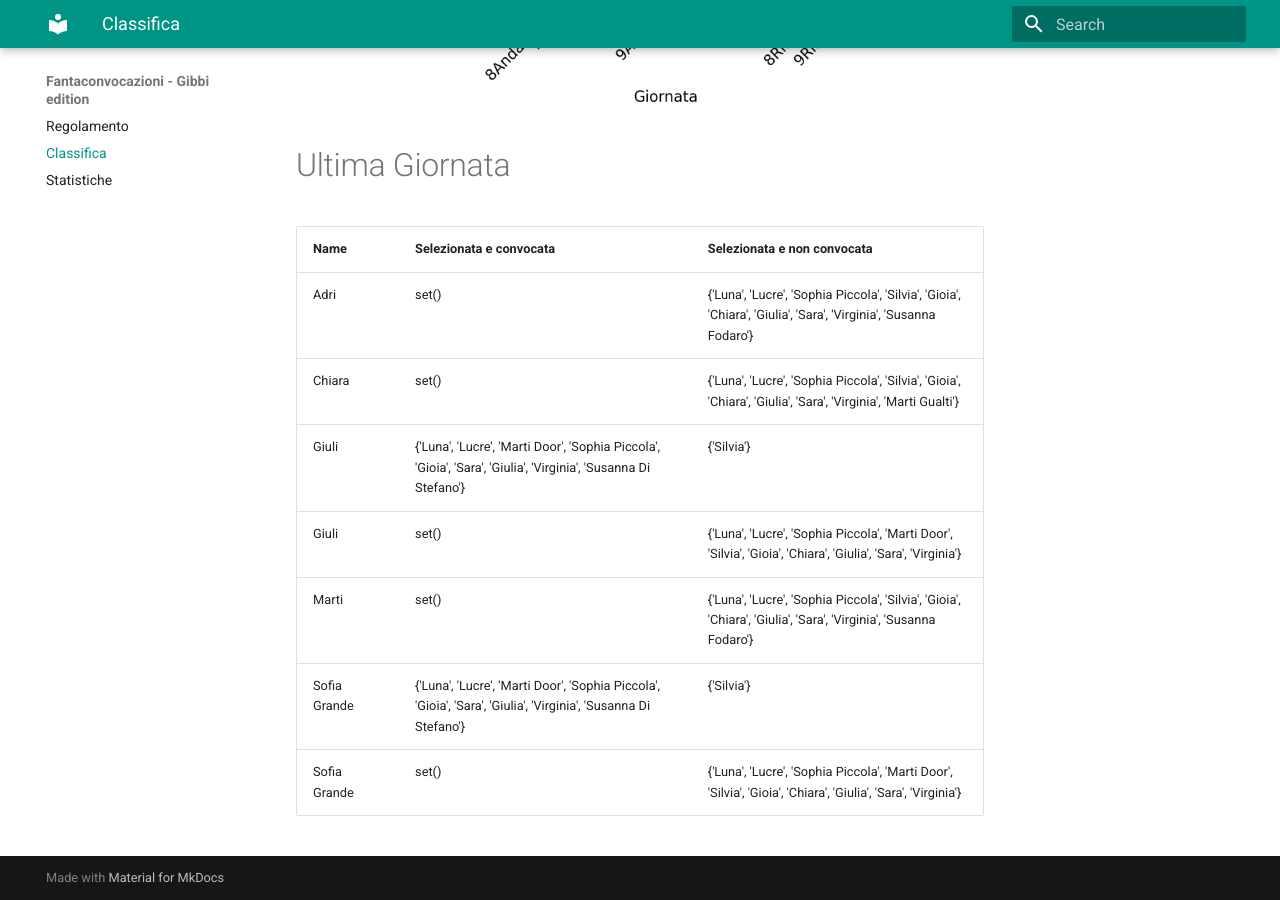
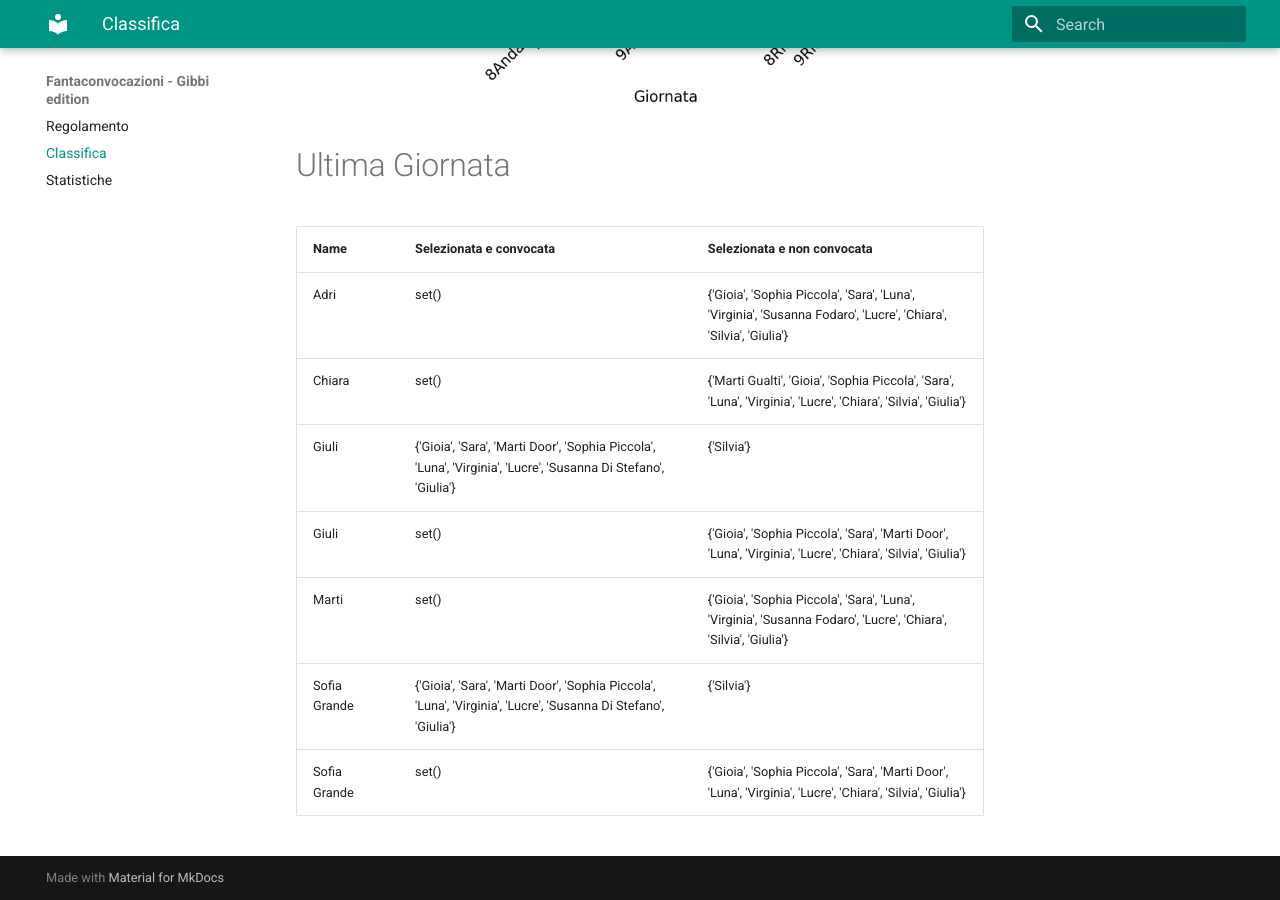
Before and after one commit to martinig94/fantagibbi, an MkDocs documentation site: the page built from docs/Classifica.md, in a window 1280 px wide and 900 px high, scrolled down 1003 px. Built offline with MkDocs 1.6.1 and Material for MkDocs 9.7.7, drawn with Linux system fonts in a browser that asks for light colours.

Commit message:
Auto-update from main.py

```diff
--- a/docs/Classifica.md
+++ b/docs/Classifica.md
@@ -18,11 +18,11 @@
 <!-- START_TABLE CORRECT -->
 | Name         | Selezionata e convocata                                                                                        | Selezionata e non convocata                                                                                      |
 |:-------------|:---------------------------------------------------------------------------------------------------------------|:-----------------------------------------------------------------------------------------------------------------|
-| Adri         | set()                                                                                                          | {'Luna', 'Lucre', 'Sophia Piccola', 'Silvia', 'Gioia', 'Chiara', 'Giulia', 'Sara', 'Virginia', 'Susanna Fodaro'} |
-| Chiara       | set()                                                                                                          | {'Luna', 'Lucre', 'Sophia Piccola', 'Silvia', 'Gioia', 'Chiara', 'Giulia', 'Sara', 'Virginia', 'Marti Gualti'}   |
-| Giuli        | {'Luna', 'Lucre', 'Marti Door', 'Sophia Piccola', 'Gioia', 'Sara', 'Giulia', 'Virginia', 'Susanna Di Stefano'} | {'Silvia'}                                                                                                       |
-| Giuli        | set()                                                                                                          | {'Luna', 'Lucre', 'Sophia Piccola', 'Marti Door', 'Silvia', 'Gioia', 'Chiara', 'Giulia', 'Sara', 'Virginia'}     |
-| Marti        | set()                                                                                                          | {'Luna', 'Lucre', 'Sophia Piccola', 'Silvia', 'Gioia', 'Chiara', 'Giulia', 'Sara', 'Virginia', 'Susanna Fodaro'} |
-| Sofia Grande | {'Luna', 'Lucre', 'Marti Door', 'Sophia Piccola', 'Gioia', 'Sara', 'Giulia', 'Virginia', 'Susanna Di Stefano'} | {'Silvia'}                                                                                                       |
-| Sofia Grande | set()                                                                                                          | {'Luna', 'Lucre', 'Sophia Piccola', 'Marti Door', 'Silvia', 'Gioia', 'Chiara', 'Giulia', 'Sara', 'Virginia'}     |
+| Adri         | set()                                                                                                          | {'Gioia', 'Sophia Piccola', 'Sara', 'Luna', 'Virginia', 'Susanna Fodaro', 'Lucre', 'Chiara', 'Silvia', 'Giulia'} |
+| Chiara       | set()                                                                                                          | {'Marti Gualti', 'Gioia', 'Sophia Piccola', 'Sara', 'Luna', 'Virginia', 'Lucre', 'Chiara', 'Silvia', 'Giulia'}   |
+| Giuli        | {'Gioia', 'Sara', 'Marti Door', 'Sophia Piccola', 'Luna', 'Virginia', 'Lucre', 'Susanna Di Stefano', 'Giulia'} | {'Silvia'}                                                                                                       |
+| Giuli        | set()                                                                                                          | {'Gioia', 'Sophia Piccola', 'Sara', 'Marti Door', 'Luna', 'Virginia', 'Lucre', 'Chiara', 'Silvia', 'Giulia'}     |
+| Marti        | set()                                                                                                          | {'Gioia', 'Sophia Piccola', 'Sara', 'Luna', 'Virginia', 'Susanna Fodaro', 'Lucre', 'Chiara', 'Silvia', 'Giulia'} |
+| Sofia Grande | {'Gioia', 'Sara', 'Marti Door', 'Sophia Piccola', 'Luna', 'Virginia', 'Lucre', 'Susanna Di Stefano', 'Giulia'} | {'Silvia'}                                                                                                       |
+| Sofia Grande | set()                                                                                                          | {'Gioia', 'Sophia Piccola', 'Sara', 'Marti Door', 'Luna', 'Virginia', 'Lucre', 'Chiara', 'Silvia', 'Giulia'}     |
 <!-- END_TABLE CORRECT -->
```
